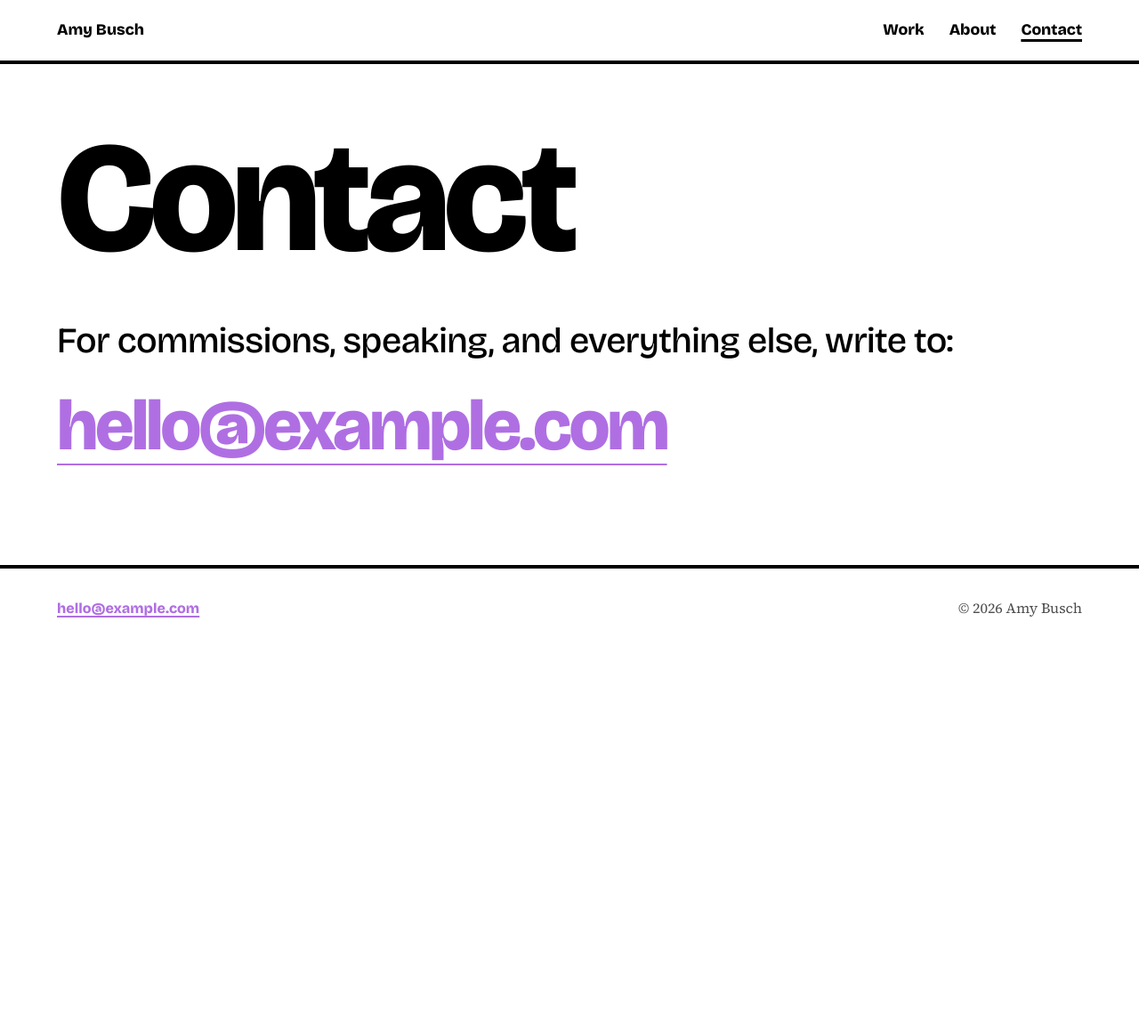
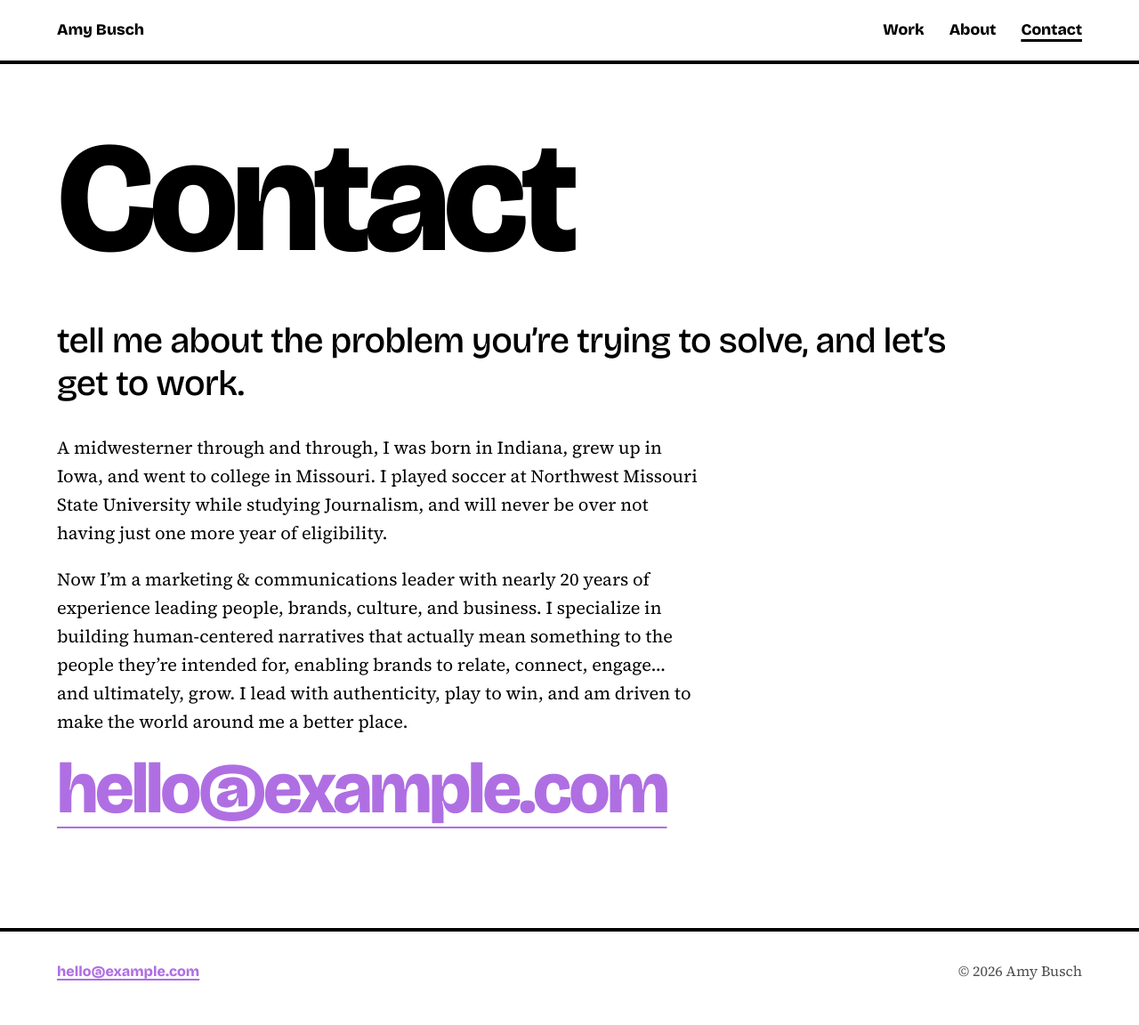
Before and after one commit to b10sweeper/b10sweeper.github.io, a Jekyll site: the page built from contact.md, in a window 1280 px wide. Shown: the whole page at 89% size. Built offline with Jekyll 4.4.1, drawn with Linux system fonts in a browser that asks for light colours; before the commit the page ends 900 px from its top, so only the background shows below that.

Commit message:
Update contact.md

```diff
--- a/contact.md
+++ b/contact.md
@@ -3,7 +3,13 @@ layout: default
 title: Contact
 permalink: /contact/
 ---
-<div class="wrap prose">
-<p class="lede">For commissions, speaking, and everything else, write to:</p>
+<div class="wrap prose" markdown="1">
+tell me about the problem you’re trying to solve, and let’s get to work.
+{: .lede}
+
+A midwesterner through and through, I was born in Indiana, grew up in Iowa, and went to college in Missouri. I played soccer at Northwest Missouri State University while studying Journalism, and will never be over not having just one more year of eligibility.
+
+Now I'm a marketing & communications leader with nearly 20 years of experience leading people, brands, culture, and business. I specialize in building human-centered narratives that actually mean something to the people they're intended for, enabling brands to relate, connect, engage... and ultimately, grow. I lead with authenticity, play to win, and am driven to make the world around me a better place.
+
 <p class="big-mail"><a href="mailto:{{ site.email }}">{{ site.email }}</a></p>
 </div>
```
